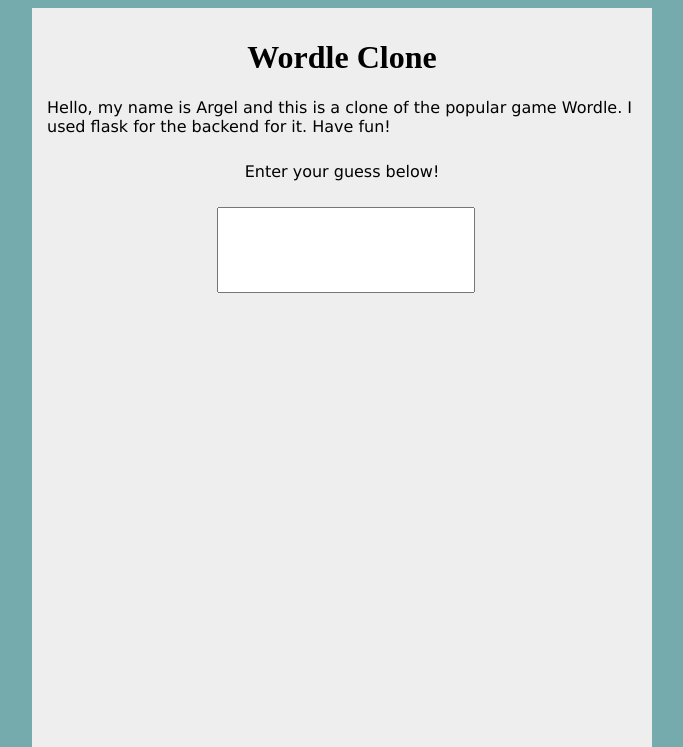
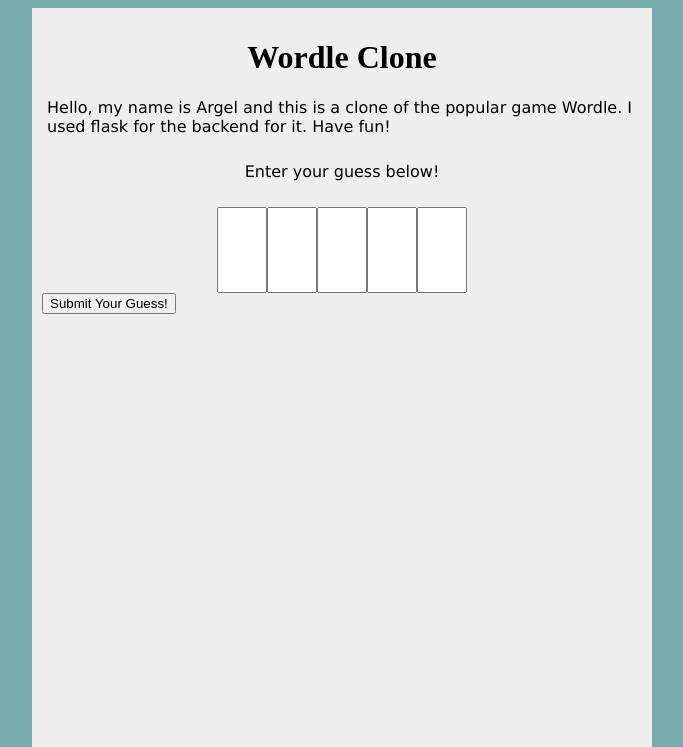
Before and after one commit to argel6767/Wordle-Clone-Online, a Flask app: template templates/index.html in a window 1280 px wide. Shown: the top 747 px of the page, without its empty margins (298-981 px from the left). Run offline with Flask 3, Linux system fonts and the light colour scheme; the template is opened without the code that fills it, so the values that code supplies are empty.

Commit message:
adds 5letter container and some styling

```diff
--- a/static/styles.css
+++ b/static/styles.css
@@ -15,6 +15,12 @@ p {
 #input-container {
    margin: auto;
    max-width: 250px;
+   display: flex;
+
+}
+
+#userGuessLetter {
+    max-width: 20%;
 
 }
 input {
--- a/templates/index.html
+++ b/templates/index.html
@@ -13,7 +13,14 @@
         <p>Hello, my name is Argel and this is a clone of the popular game Wordle. I used flask for the backend for it. Have fun!</p>
         <p style="text-align: center;">Enter your guess below!</p>
         <div id="input-container">
-            <input type="text" id="userGuess" name="userGuess">
+            <input type="text" id="user-guess-letter" name="userGuessLetter1" maxlength="1">
+            <input type="text" id="user-guess-letter" name="userGuessLetter2" maxlength="1">
+            <input type="text" id="user-guess-letter" name="userGuessLetter3" maxlength="1">
+            <input type="text" id="user-guess-letter" name="userGuessLetter4" maxlength="1">
+            <input type="text" id="user-guess-letter" name="userGuessLetter5" maxlength="1">
+        </div>
+        <div>
+            <button>Submit Your Guess!</button>
         </div>
     </div>
 
```
